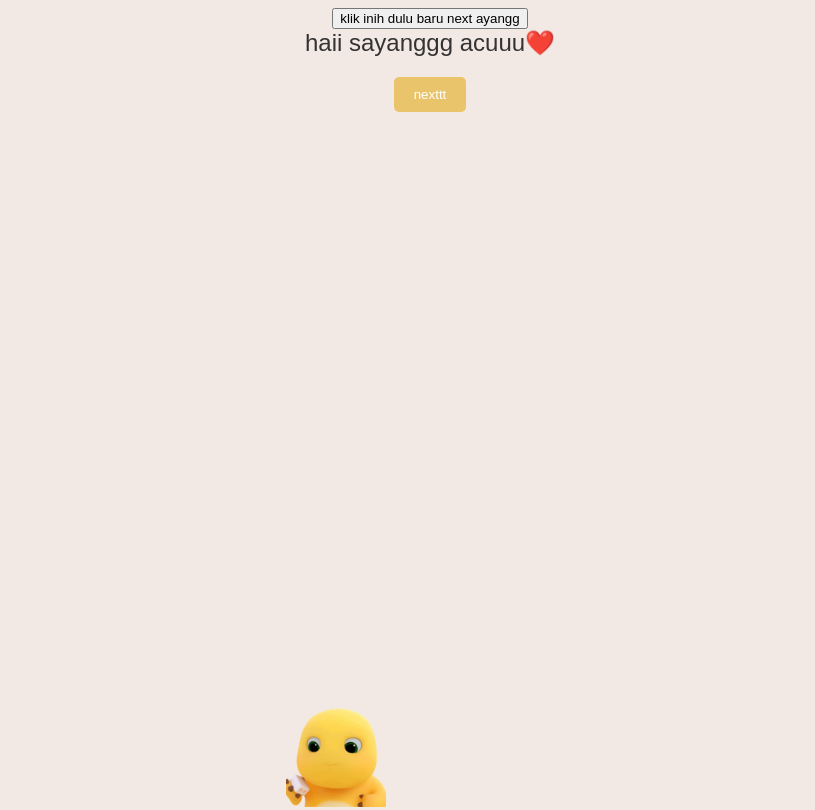
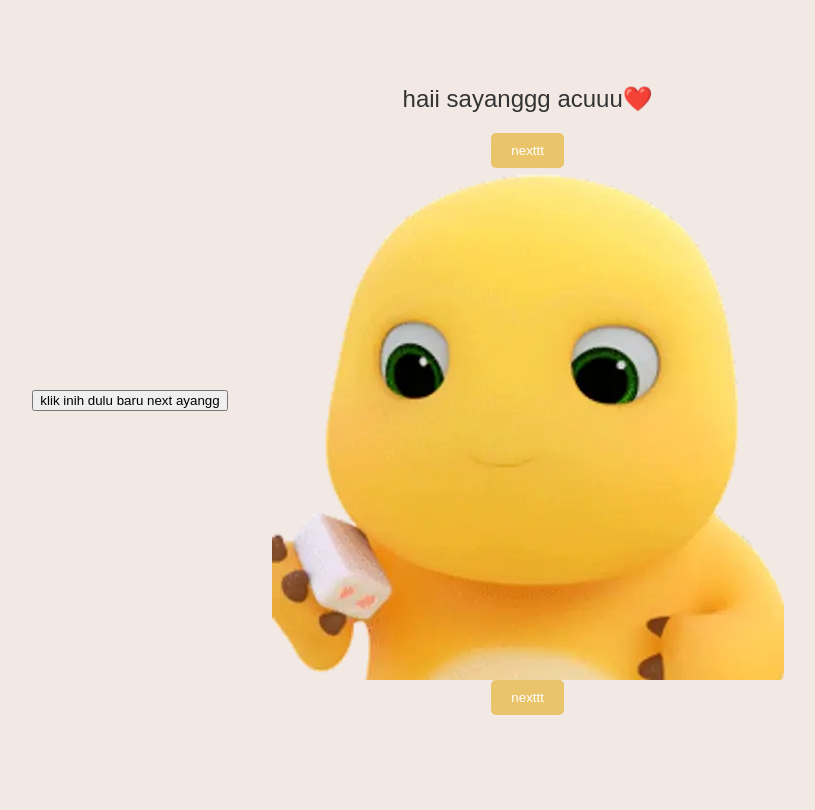
Before and after one commit to RHNT-FX/hbd, a plain HTML site: page main.html in a window 1280 px wide. Shown: the top 810 px of the page, without its empty margins (210-1025 px from the left). Drawn offline with Linux system fonts and the light colour scheme.

Commit message:
Update style1.css

```diff
--- a/style1.css
+++ b/style1.css
@@ -3,28 +3,20 @@ body {
   background-color: #f2e9e4;
   color: #333;
   display: flex;
-  flex-direction: column;
-  justify-content: center;
-  align-items: center;
-  min-height: 100vh;
-  overflow: hidden; /* Sembunyikan scrollbar */
-  display: flex;
-  flex-direction: column;
+  justify-content: center; /* Pusatkan secara horizontal */
+  align-items: center; /* Pusatkan secara vertikal */
+  min-height: 100vh; /* Pastikan body memenuhi tinggi layar */
+  margin: 0; /* Hilangkan margin default */
 }
 
 .container {
   text-align: center;
   width: 100%;
-  min-height: 100vh; /* Gunakan min-height */
+  max-width: 600px; /* Tambahkan batas lebar agar terlihat lebih rapi */
   display: flex;
   flex-direction: column;
-  justify-content: center; /* Gunakan justify-content untuk meluruskan secara vertikal */
-  align-items: center;
-  height: 100%;
-  display: flex;
-  flex-direction: column;
-  justify-content: center;
-  align-items: center;
+  justify-content: center; /* Pusatkan elemen secara vertikal */
+  align-items: center; /* Pusatkan elemen secara horizontal */
 }
 
 .kalimat {
@@ -34,7 +26,7 @@ body {
 }
 
 .kalimat.active {
-  display: block; /* Tampilkan kalimat yang aktif */
+  display: block; /* Tampilkan hanya kalimat yang aktif */
 }
 
 #nextButton {
@@ -46,14 +38,10 @@ body {
   cursor: pointer;
 }
 
-.container {
-  /* ... style lainnya ... */
-  position: relative; /* Tambahkan ini */
+#nextButton:hover {
+    background-color:#f4a261 ;
 }
 
 #stiker {
-  width: 100px;
-  height: auto;
-  position: absolute; /* Tambahkan ini */
-  transition: left 0.5s ease-in-out, top 0.5s ease-in-out; /* Transisi untuk left dan top */
-}
+    width :auto
+    }
```
